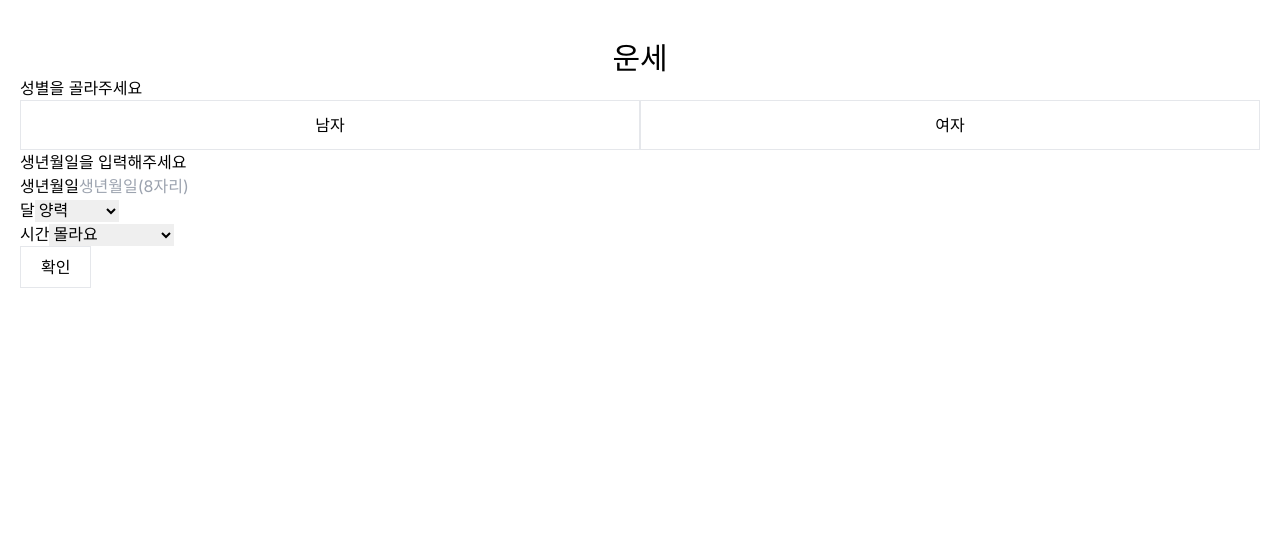
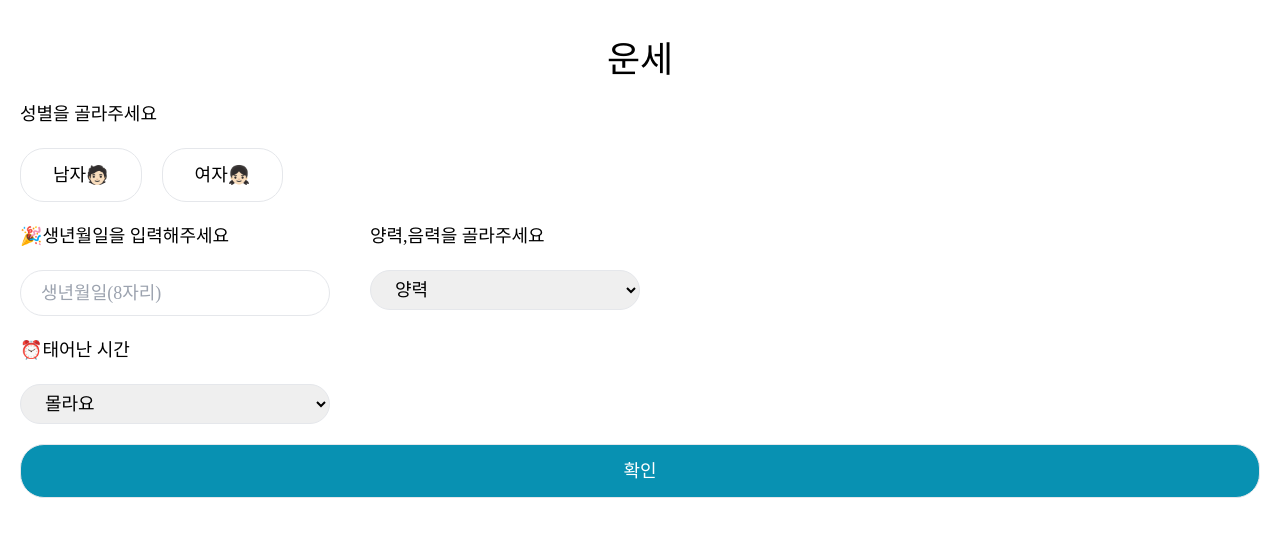
Before and after one commit to dldmswn0719/lucky, a Next.js app: page / in a window 1280 px wide. Shown: the top 536 px of the page. Built offline with nearby package versions, Linux system fonts and the light colour scheme; a web font is replaced by a local one.

Commit message:
css 기본 꾸밈

```diff
--- a/app/globals.css
+++ b/app/globals.css
@@ -1,3 +1,14 @@
 @tailwind base;
 @tailwind components;
 @tailwind utilities;
+
+@font-face {
+    font-family: 'Dovemayo_gothic';
+    src: url('https://cdn.jsdelivr.net/gh/projectnoonnu/noonfonts_2302@1.1/Dovemayo_gothic.woff2') format('woff2');
+    font-weight: normal;
+    font-style: normal;
+}
+
+*{margin: 0;padding: 0; font-family:Dovemayo_gothic; }
+ul{list-style: none}
+a{text-decoration: none; color: black;}
--- a/app/page.tsx
+++ b/app/page.tsx
@@ -20,7 +20,7 @@ export default function Home() {
         console.log(data.result.day);
         console.log(data.result.tomorrow);
         console.log(data.result.month);
-        ;    }
+    }
 
     const birthChange = ((e:React.ChangeEvent<HTMLInputElement>) => {
         const value = e.target.value;
@@ -33,30 +33,30 @@ export default function Home() {
         <>
             <div className="w-full px-5">
                 <div className="max-w-7xl mx-auto mt-10">
-                    <h1 className="text-3xl text-center">운세</h1>
-                    <div>
-                        <p>성별을 골라주세요</p>
-                        <button className="px-5 py-3 border w-1/2" onClick={()=>{setGender("m")}}>남자</button>
-                        <button className="px-5 py-3 border w-1/2" onClick={()=>{setGender("f")}}>여자</button>
+                    <h1 className="text-4xl text-center">운세</h1>
+                    <div className="pt-5 text-lg">
+                        <p className="pb-5">성별을 골라주세요</p>
+                        <button className="px-8 py-3 border rounded-3xl mr-5" onClick={()=>{setGender("m")}}>남자🧑🏻</button>
+                        <button className="px-8 py-3 border rounded-3xl" onClick={()=>{setGender("f")}}>여자👧🏻</button>
                     </div>
-                    <div>
-                        <p>생년월일을 입력해주세요</p>
-                        <span>생년월일</span>
-                        <input type="text" onChange={birthChange} placeholder="생년월일(8자리)" value={birthDate} />
+                    <div className="flex">
+                        <div className="pt-5 text-lg w-1/4">
+                            <p className="pb-5">🎉생년월일을 입력해주세요</p>
+                            <input className="w-full border py-2 px-5 rounded-3xl" type="text" onChange={birthChange} placeholder="생년월일(8자리)" value={birthDate} />
                         </div>
-
-                    <div>
-                        <span>달</span>
-                        <select value={month} onChange={(e)=>setMonth(e.target.value)}>
+                        <div className="pl-10 pt-5 text-lg w-1/4">
+                            <p className="pb-5">양력,음력을 골라주세요</p>
+                            <select className="w-full border py-2 px-5 rounded-3xl" value={month} onChange={(e)=>setMonth(e.target.value)}>
                                 <option value="1">양력</option>
                                 <option value="2">음력 평달</option>
                                 <option value="3">음력 윤달</option>
                             </select>
                         </div>
 
-                    <div>
-                        <span>시간</span>
-                        <select value={time} onChange={(e)=>setTime(e.target.value)}>
+                    </div>
+                    <div className="pt-5 text-lg">
+                        <p className="pb-5">⏰태어난 시간</p>
+                        <select className="w-1/4 border py-2 px-5 rounded-3xl" value={time} onChange={(e)=>setTime(e.target.value)}>
                             <option value="">몰라요</option>
                             <option value="0">23:30 ~ 01:29</option>
                             <option value="1">1:30 ~ 03:29</option>
@@ -72,12 +72,16 @@ export default function Home() {
                             <option value="11">21:30 ~ 23:29</option>
                         </select>
                     </div>
-                    <button className="border px-5 py-2" onClick={fetchData}>확인</button>
+                    <div className="pt-5 text-lg">
+                        <button className="border w-full px-5 py-3 w-1/4 rounded-3xl bg-cyan-600 text-white" onClick={fetchData}>확인</button>
                     </div>
                 </div>
+                <div className="max-w-7xl mx-atuo">
                     {
-                resultToday && resultToday.content[0].desc
+                        resultToday && resultToday.content[0].keyword
                     }
+                </div>
+            </div>
         </>
     )
 }
```
Lines whose indentation alone changed are shown as unchanged.
